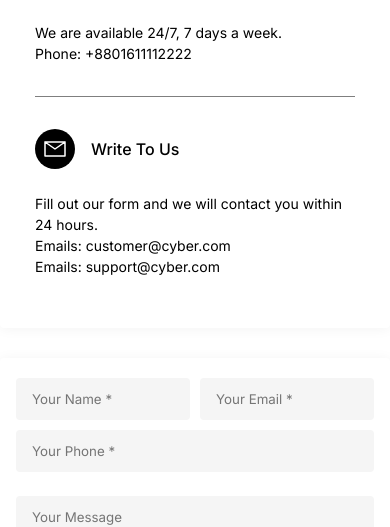
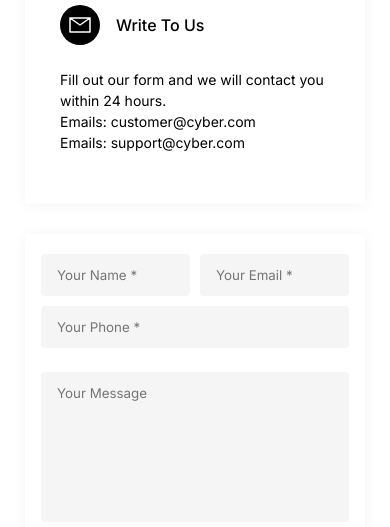
Before and after one commit to nnatroo/cyber-front, a React (Vite) app: page /contact in a window 390 px wide. Shown: the part 271-798 px from the top of the page. Built offline with nearby package versions, Linux system fonts and the light colour scheme; no server answers.

Commit message:
13: Cleanup

```diff
--- a/src/modules/Contact.module.scss
+++ b/src/modules/Contact.module.scss
@@ -4,29 +4,35 @@
   display: flex;
   justify-content: center;
   gap: 30px;
+  width: 100%;
+  padding-inline: 80px;
 
-  @media(max-width:1024px){
+  @media(max-width: 1024px) {
+    margin-top: 82px;
     flex-direction: column;
     align-items: center;
+    width: 100%;
+    padding-inline: 50px;
   }
+
+  @media(max-width: 768px) {
+    margin-top: 40px;
+    padding-inline: 25px;
+  }
+
   .left-side {
     background-color: #FFFFFF;
     border-radius: 4px;
     box-shadow: 0 1px 13px 0 #0000000D;
-    padding: 21px 35px 51px ;
+    padding: 21px 35px 51px;
     display: flex;
     flex-direction: column;
     gap: 32px;
     box-sizing: border-box;
 
-    @media(max-width:1440px){
-margin-left: 60px;
-    }
-
-
-    @media(max-width:1024px){
+    @media(max-width: 1024px) {
       margin: 0 auto;
-      width: fit-content;
+      width: 100%;
     }
 
     .line {
@@ -66,13 +72,8 @@ margin-left: 60px;
     flex-direction: column;
     box-sizing: border-box;
 
-    @media(max-width:1440px){
-      margin-right: 60px;
-    }
-
-    @media(max-width:1024px){
+    @media(max-width: 1024px) {
       width: 100%;
-      max-width: 500px;
       padding: 20px 16px;
       margin: 0 auto;
     }
@@ -81,7 +82,7 @@ margin-left: 60px;
       display: flex;
       gap: 16px;
 
-      @media(max-width:1024px){
+      @media(max-width: 1024px) {
         flex-wrap: wrap;
         justify-content: center;
         gap: 10px;
@@ -91,7 +92,7 @@ margin-left: 60px;
         display: flex;
         position: relative;
 
-        @media(max-width:1024px){
+        @media(max-width: 1024px) {
           flex: 1 1 45%;
           min-width: 140px;
         }
@@ -104,7 +105,7 @@ margin-left: 60px;
           outline: none;
           box-sizing: border-box;
 
-          @media(max-width:1024px){
+          @media(max-width: 1024px) {
             width: 100%;
           }
         }
@@ -130,6 +131,7 @@ margin-left: 60px;
         border: 2px solid transparent;
         z-index: 1000;
       }
+
       textarea {
         outline: none;
         width: 100%;
@@ -142,17 +144,20 @@ margin-left: 60px;
         box-sizing: border-box;
         min-width: 0;
 
-        @media(max-width:1024px){
+        @media(max-width: 1024px) {
           width: 100%;
         }
       }
     }
+
     .submit-wrapper {
       display: flex;
       justify-content: flex-end;
-      @media(max-width:1024px){
-justify-content: center;
+
+      @media(max-width: 1024px) {
+        justify-content: center;
       }
+
       button {
         padding: 12px 40px;
         border-radius: 4px;
@@ -166,7 +171,7 @@ justify-content: center;
         &:hover {
           background: white;
           color: black;
-          border: 1px solid black;
+          border-color: #000000;
         }
       }
     }
--- a/src/modules/Error.module.scss
+++ b/src/modules/Error.module.scss
@@ -74,21 +74,23 @@
       text-decoration: none;
     }
 
-    .btn {
+    button {
       cursor: pointer;
       display: flex;
       justify-content: center;
       align-items: center;
       border-radius: 4px;
-      border: 2px solid black;
+      border: 1px solid #000000;
       padding: 16px 48px;
       text-decoration: none;
-      background-color: black;
+      background-color: #000000;
+      font-family: 'Poppins', sans-serif;
+      color: #FFFFFF;
+      transition: 0.2s all;
 
-      p {
-        font-family: 'Poppins', sans-serif;
-        color: white;
-        text-decoration: none;
+      &:hover {
+        background-color: #FFFFFF;
+        color: #000000;
       }
     }
   }
--- a/src/pages/Contact.jsx
+++ b/src/pages/Contact.jsx
@@ -36,12 +36,12 @@ export const Contact = () => {
         const usernameError = username.length < 6 ? "Name isn't valid, it must be at least 6." : "";
         const emailError = (email.length < 8 || !email.includes("@")) ? "Email isn't valid." : "";
         const phoneError = (telephone.length < 8 || isNaN(telephone)) ? "Phone isn't valid." : "";
-        const messageError = message.length ===  0 ? "Message can not be empty" : "";
+        const messageError = message.length === 0 ? "Message can not be empty" : "";
         setError({
             username: usernameError,
             email: emailError,
             telephone: phoneError,
-            message:messageError
+            message: messageError
         });
     };
 
@@ -55,40 +55,36 @@ export const Contact = () => {
                             <img src={phone} alt="icons-phone"/>
                             <p> Call To Us</p>
                         </div>
-                        <div className={classes['contact-div-content']}>
+                        <div>
                             <p>We are available 24/7, 7 days a week.</p>
                             <p>Phone: +8801611112222</p>
                         </div>
                     </div>
-
                     <div className={classes['line']}></div>
-
                     <div className={classes['contact-div']}>
                         <div className={classes['contact-div-title']}>
                             <img src={mail} alt="icons-mail"/>
                             <p> Write To Us</p>
                         </div>
-
-                        <div className={classes['contact-div-content']}>
+                        <div>
                             <p>Fill out our form and we will contact you within 24 hours.</p>
                             <p>Emails: customer@cyber.com</p>
                             <p>Emails: support@cyber.com</p>
                         </div>
-
                     </div>
-
                 </div>
                 <div className={classes['right-side']}>
                     <div className={classes['input-group']}>
                         <div className={classes['input-wrapper']}>
-                            {error.username && <label className={`${error.username ? classes['error'] : ''}`} >{error.username}</label>}
-                            <input name="username"  type='text'
+                            {error.username &&
+                                <label className={`${error.username ? classes['error'] : ''}`}>{error.username}</label>}
+                            <input name="username" type='text'
                                    placeholder='Your Name *'
                                    onChange={usernameHandler}/>
                         </div>
                         <div className={classes['input-wrapper']}>
                             {error.email && <label className={classes['error']} htmlFor="email">{error.email}</label>}
-                            <input  name="email"  type='text'
+                            <input name="email" type='text'
                                    placeholder='Your Email *'
                                    onChange={emailHandler}/>
                         </div>
@@ -96,7 +92,8 @@ export const Contact = () => {
                             {error.telephone &&
                                 <label className={classes['error']} htmlFor="telephone">{error.telephone}</label>}
 
-                            <input name="telephone"  type='number'
+                            <input name="telephone"
+                                   type='text'
                                    placeholder='Your Phone *'
                                    onChange={phoneHandler}/>
                         </div>
@@ -104,7 +101,7 @@ export const Contact = () => {
                     <div className={classes['message-input']}>
                         {error.message &&
                             <label className={classes['error']} htmlFor="messsage">{error.message}</label>}
-                        <textarea placeholder='Your Message'   onChange={messageHandler}/>
+                        <textarea placeholder='Your Message' onChange={messageHandler}/>
                     </div>
                     <div className={classes['submit-wrapper']}>
                         <button onClick={sendMessage}>
@@ -113,7 +110,7 @@ export const Contact = () => {
                     </div>
                 </div>
             </div>
-            <Footer />
+            <Footer/>
         </>
     )
 }
--- a/src/pages/Error.jsx
+++ b/src/pages/Error.jsx
@@ -4,10 +4,9 @@ import Header from "../components/Header.jsx";
 import {Footer} from "../components/Footer.jsx";
 
 export const Error = () => {
-
     return (
         <>
-            <Header />
+            <Header/>
             <div className={classes['main-wrapper']}>
                 <div className={classes['inside-content']}>
                     <h1>404 Not Found</h1>
@@ -16,8 +15,8 @@ export const Error = () => {
 
                 <div className={classes['btn-wrapper']}>
                     <Link to='/'>
-                        <button className={classes['btn']}>
-                            <p>Back to Home Page</p>
+                        <button>
+                            Back to Home Page
                         </button>
                     </Link>
                 </div>
```
